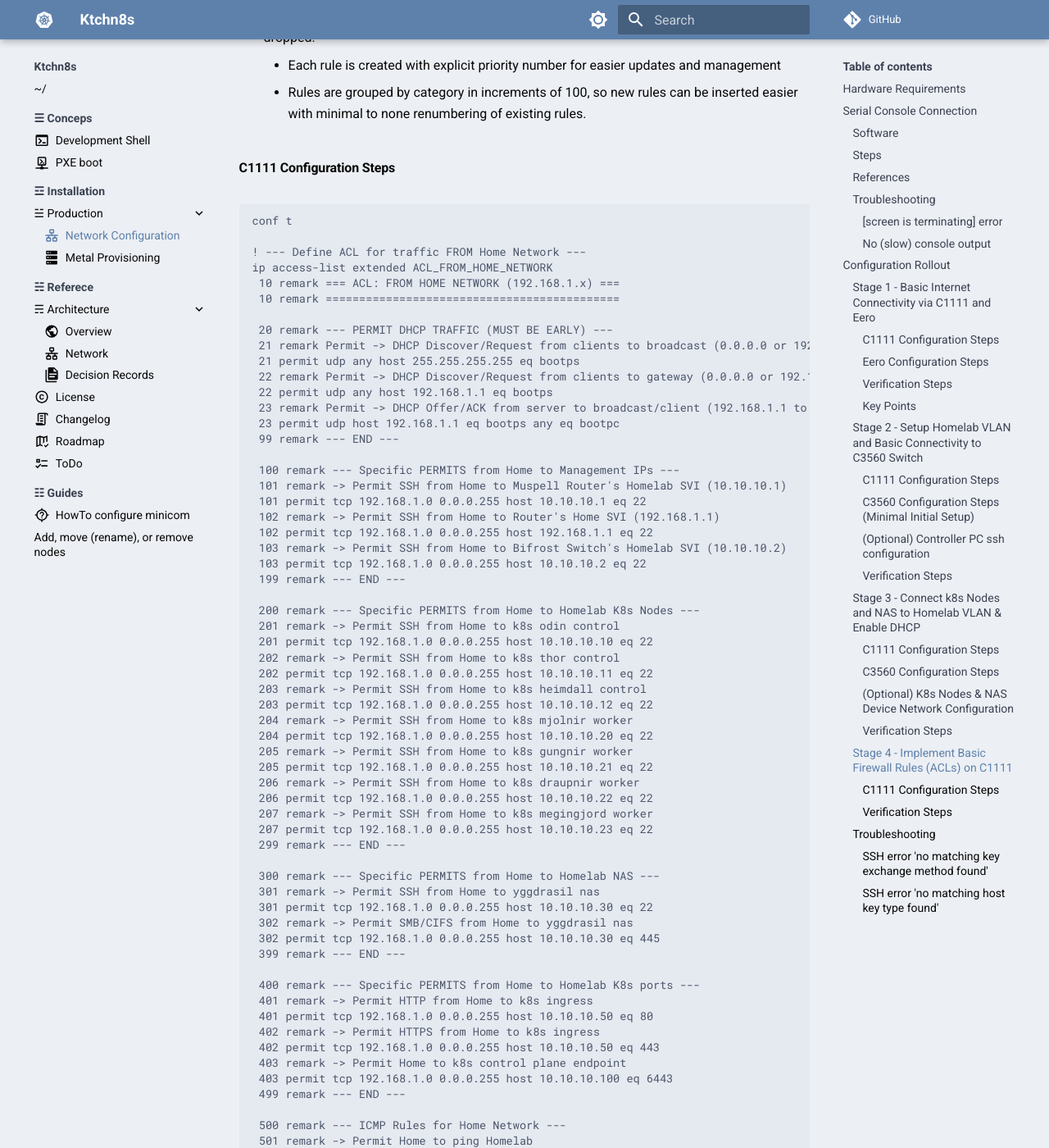
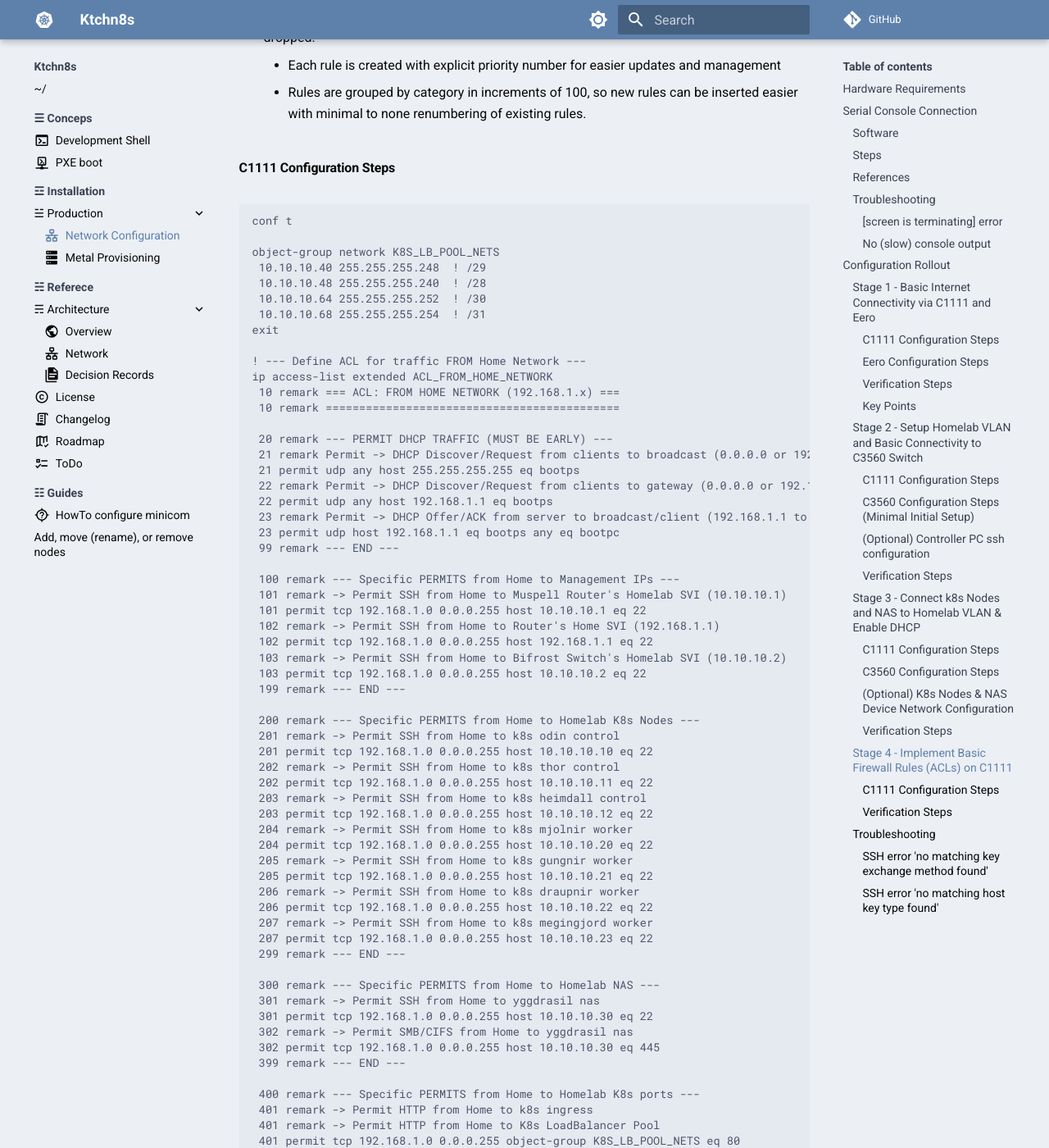
Before and after one commit to serpro69/ktchn8s, an MkDocs documentation site: the page built from docs/installation/production/network.md, in a window 1280 px wide and 1400 px high, scrolled down 22546 px. Shown: the whole window at 82% size. Built offline with MkDocs 1.6.1 and Material for MkDocs 9.7.7, drawn with Linux system fonts in a browser that asks for light colours; comment, search, counter and statistics services are not loaded; some of the changed text lies outside the part shown.

Commit message:
Allow home network connectivity to homelab lb ip pool

````diff
--- a/docs/installation/production/network.md
+++ b/docs/installation/production/network.md
@@ -851,6 +851,13 @@ copy running-config startup-config
 ```cisco
 conf t
 
+object-group network K8S_LB_POOL_NETS
+ 10.10.10.40 255.255.255.248  ! /29
+ 10.10.10.48 255.255.255.240  ! /28
+ 10.10.10.64 255.255.255.252  ! /30
+ 10.10.10.68 255.255.255.254  ! /31
+exit
+
 ! --- Define ACL for traffic FROM Home Network ---
 ip access-list extended ACL_FROM_HOME_NETWORK
  10 remark === ACL: FROM HOME NETWORK (192.168.1.x) ===
@@ -900,9 +907,10 @@ ip access-list extended ACL_FROM_HOME_NETWORK
 
  400 remark --- Specific PERMITS from Home to Homelab K8s ports ---
  401 remark -> Permit HTTP from Home to k8s ingress
- 401 permit tcp 192.168.1.0 0.0.0.255 host 10.10.10.50 eq 80
- 402 remark -> Permit HTTPS from Home to k8s ingress
- 402 permit tcp 192.168.1.0 0.0.0.255 host 10.10.10.50 eq 443
+ 401 remark -> Permit HTTP from Home to K8s LoadBalancer Pool
+ 401 permit tcp 192.168.1.0 0.0.0.255 object-group K8S_LB_POOL_NETS eq 80
+ 402 remark -> Permit HTTPS from Home to K8s LoadBalancer Pool
+ 402 permit tcp 192.168.1.0 0.0.0.255 object-group K8S_LB_POOL_NETS eq 443
  403 remark -> Permit Home to k8s control plane endpoint
  403 permit tcp 192.168.1.0 0.0.0.255 host 10.10.10.100 eq 6443
  499 remark --- END ---
@@ -912,6 +920,8 @@ ip access-list extended ACL_FROM_HOME_NETWORK
  501 permit icmp 192.168.1.0 0.0.0.255 10.10.10.0 0.0.0.255 echo
  502 remark -> Permit Home to receive ping replies from Homelab
  502 permit icmp 10.10.10.0 0.0.0.255 192.168.1.0 0.0.0.255 echo-reply
+ 503 remark -> Permit Ping from Home to K8s LoadBalancer Pool
+ 503 permit icmp 192.168.1.0 0.0.0.255 object-group K8S_LB_POOL_NETS echo
  599 remark --- END ---
 
  998 remark -> Deny any other Home traffic specifically TO Homelab network and log
@@ -978,6 +988,8 @@ ip access-list extended ACL_FROM_HOMELAB_NETWORK
  299 remark --- END ---
 
  400 remark --- K8s specific permits ---
+ 401 remark -> Permit ESTABLISHED TCP from K8s LoadBalancer Pool TO Home Network
+ 401 permit tcp object-group K8S_LB_POOL_NETS 192.168.1.0 0.0.0.255 established
  403 remark -> Permit k8s control plane responses to Home Network
  403 permit tcp host 10.10.10.100 192.168.1.0 0.0.0.255 established
  499 remark --- END ---
````
Also changed, not shown: 1 other file.
